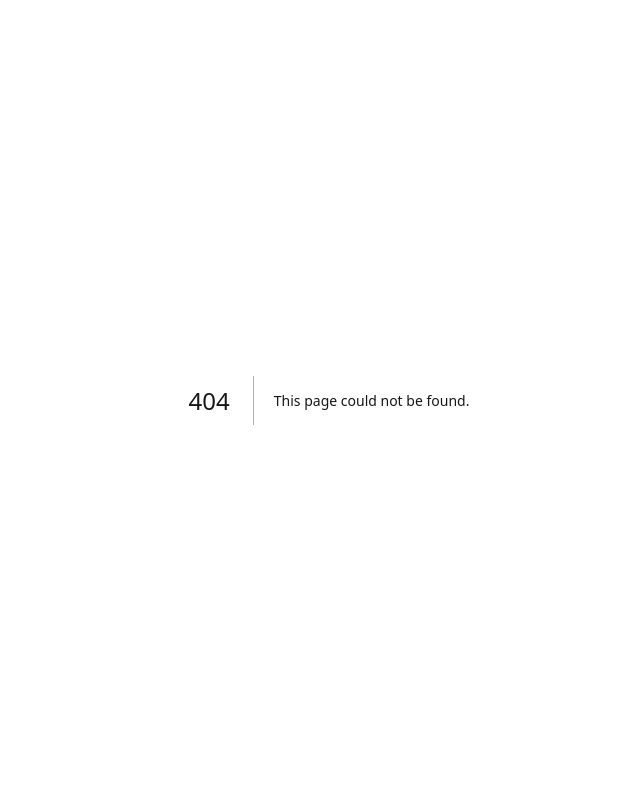
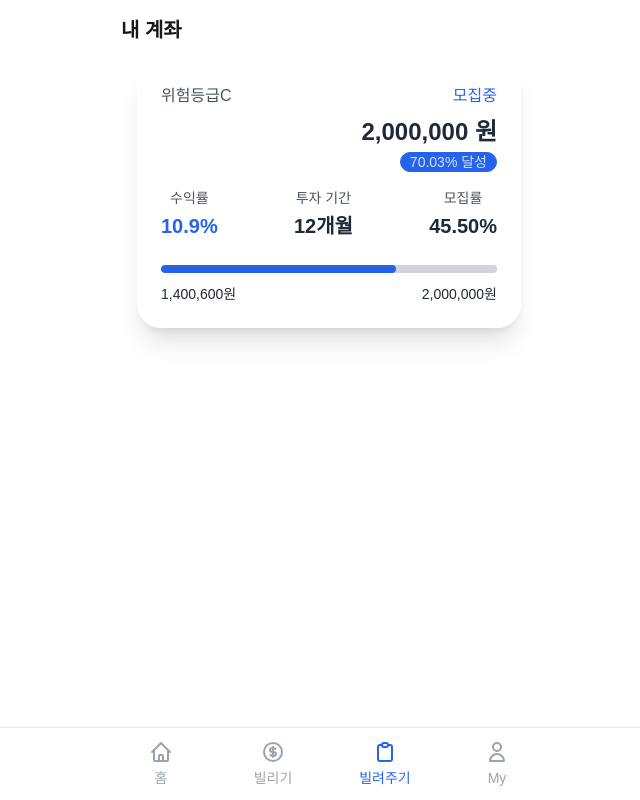
Before and after one commit to 5-Eagles/client, a Next.js app: page /lend in a window 1280 px wide. Before the commit this address had no page. Shown: the whole page, without its empty margins (311-951 px from the left). Built offline with nearby package versions, Linux system fonts and the light colour scheme; no server answers.

Commit message:
하단 탭 애니메이션 및 컴포넌트화

```diff
--- /dev/null
+++ b/src/app/lend/page.tsx
@@ -0,0 +1,30 @@
+import LoanSummaryCard from '@/components/loan_summary_card';
+import AuthNavButton from '@/components/AuthNavButton';
+import BottomNav from '@/components/BottomNav';
+
+export default function MyPage() {
+  return (
+    <>
+        <div className="w-full max-w-md mx-auto p-4 space-y-4">
+        <h1 className="text-xl font-bold">내 계좌</h1>
+
+        <LoanSummaryCard
+            title="위험등급C"
+            status="모집중"
+            amount={2000000}
+            badge="달성"
+            stats={[
+            { label: "수익률", value: "10.9%", color: "text-primary" },
+            { label: "투자 기간", value: "12개월" },
+            { label: "모집률", value: "45.50%" }
+            ]}
+            progressAmount={1400600}
+            targetAmount={2000000}
+            href="/loan-details"
+        />
+        </div>
+        <BottomNav />
+    </>
+
+  );
+}
--- a/src/app/mypage/page.tsx
+++ b/src/app/mypage/page.tsx
@@ -1,7 +1,8 @@
 import LoanSummaryCard from '@/components/loan_summary_card';
-
+import BottomNav from '@/components/BottomNav';
 export default function MyPage() {
   return (
+    <>
     <div className="w-full max-w-md mx-auto p-4 space-y-4">
       <h1 className="text-xl font-bold">내 계좌</h1>
 
@@ -49,6 +50,11 @@ export default function MyPage() {
         targetAmount={3000000}
         href="/lent"
       />
-    </div>
+       </div>
+      <BottomNav />
+    </>
+
+
+
   );
 }
--- a/src/app/page.tsx
+++ b/src/app/page.tsx
@@ -3,6 +3,7 @@ import RankingItem from '@/components/RankingItem';
 import AuthNavButton from '@/components/AuthNavButton';
 import Image from 'next/image';
 import ServiceCard from '@/components/MainCard';
+import BottomNav from '@/components/BottomNav';
 
 export default function Home() {
   const rankings = [
@@ -89,88 +90,7 @@ export default function Home() {
           </div>
         </div>
       </div>
-
-      <nav className='fixed bottom-0 w-full bg-white border-t'>
-        <div className='max-w-md mx-auto flex justify-between items-center px-12 py-4'>
-          <Link href='/' className='flex flex-col items-center text-blue-500'>
-            <svg
-              xmlns='http://www.w3.org/2000/svg'
-              className='h-6 w-6'
-              fill='none'
-              viewBox='0 0 24 24'
-              stroke='currentColor'
-            >
-              <path
-                strokeLinecap='round'
-                strokeLinejoin='round'
-                strokeWidth={2}
-                d='M3 12l2-2m0 0l7-7 7 7M5 10v10a1 1 0 001 1h3m10-11l2 2m-2-2v10a1 1 0 01-1 1h-3m-6 0a1 1 0 001-1v-4a1 1 0 011-1h2a1 1 0 011 1v4a1 1 0 001 1m-6 0h6'
-              />
-            </svg>
-            <span className='text-sm mt-1'>홈</span>
-          </Link>
-          <Link
-            href='/borrow'
-            className='flex flex-col items-center text-gray-400'
-          >
-            <svg
-              xmlns='http://www.w3.org/2000/svg'
-              className='h-6 w-6'
-              fill='none'
-              viewBox='0 0 24 24'
-              stroke='currentColor'
-            >
-              <path
-                strokeLinecap='round'
-                strokeLinejoin='round'
-                strokeWidth={2}
-                d='M12 8c-1.657 0-3 .895-3 2s1.343 2 3 2 3 .895 3 2-1.343 2-3 2m0-8c1.11 0 2.08.402 2.599 1M12 8V7m0 1v8m0 0v1m0-1c-1.11 0-2.08-.402-2.599-1M21 12a9 9 0 11-18 0 9 9 0 0118 0z'
-              />
-            </svg>
-            <span className='text-sm mt-1'>빌리기</span>
-          </Link>
-          <Link
-            href='/lend'
-            className='flex flex-col items-center text-gray-400'
-          >
-            <svg
-              xmlns='http://www.w3.org/2000/svg'
-              className='h-6 w-6'
-              fill='none'
-              viewBox='0 0 24 24'
-              stroke='currentColor'
-            >
-              <path
-                strokeLinecap='round'
-                strokeLinejoin='round'
-                strokeWidth={2}
-                d='M9 5H7a2 2 0 00-2 2v12a2 2 0 002 2h10a2 2 0 002-2V7a2 2 0 00-2-2h-2M9 5a2 2 0 002 2h2a2 2 0 002-2M9 5a2 2 0 012-2h2a2 2 0 012 2'
-              />
-            </svg>
-            <span className='text-sm mt-1'>빌려주기</span>
-          </Link>
-          <AuthNavButton
-            href='/mypage'
-            className='flex flex-col items-center text-gray-400'
-          >
-            <svg
-              xmlns='http://www.w3.org/2000/svg'
-              className='h-6 w-6'
-              fill='none'
-              viewBox='0 0 24 24'
-              stroke='currentColor'
-            >
-              <path
-                strokeLinecap='round'
-                strokeLinejoin='round'
-                strokeWidth={2}
-                d='M16 7a4 4 0 11-8 0 4 4 0 018 0zM12 14a7 7 0 00-7 7h14a7 7 0 00-7-7z'
-              />
-            </svg>
-            <span className='text-sm mt-1'>My</span>
-          </AuthNavButton>
-        </div>
-      </nav>
+      <BottomNav />
     </>
   );
 }
--- a/src/components/AuthNavButton.tsx
+++ b/src/components/AuthNavButton.tsx
@@ -4,15 +4,13 @@ import { useRouter } from 'next/navigation';
 import { createClient } from '@/utils/supabase/client';
 
 interface AuthNavButtonProps {
-  href: string;
   children: React.ReactNode;
   className?: string;
 }
 
 export default function AuthNavButton({
-  href,
   children,
-  className,
+  className = 'flex flex-col items-center text-gray-400',
 }: AuthNavButtonProps) {
   const router = useRouter();
   const supabase = createClient();
@@ -23,19 +21,14 @@ export default function AuthNavButton({
     } = await supabase.auth.getSession();
 
     if (session) {
-      // 로그인된 상태면 해당 페이지로 이동
-      router.push(href);
+      router.push('/mypage');
     } else {
-      // 로그인되지 않은 상태면 로그인 페이지로 이동
       router.push('/login');
     }
   };
 
   return (
-    <button
-      onClick={handleClick}
-      className={`flex flex-col items-center ${className}`}
-    >
+    <button onClick={handleClick} className={className}>
       {children}
     </button>
   );
--- /dev/null
+++ b/src/components/BottomNav.tsx
@@ -0,0 +1,98 @@
+'use client';
+
+import Link from 'next/link';
+import AuthNavButton from './AuthNavButton';
+import { usePathname } from 'next/navigation';
+
+export default function BottomNav() {
+  const pathname = usePathname();
+  console.log('Current pathname:', pathname);
+
+  const getTextColor = (path: string) => {
+    if (path === '/my') {
+      return pathname.startsWith('/my') ? 'text-primary' : 'text-gray-400';
+    }
+    return pathname === path ? 'text-primary' : 'text-gray-400';
+  };
+
+  const getLinkClasses = (path: string) => {
+    return `flex flex-col items-center h-full px-2 rounded-full hover:bg-base-200 transition-all duration-200 active:scale-95 ${getTextColor(
+      path
+    )}`;
+  };
+
+  return (
+    <nav className='fixed bottom-0 w-full bg-base-100 border-t'>
+      <div className='grid grid-cols-4 w-full max-w-md mx-auto py-3'>
+        <Link href='/' className={getLinkClasses('/')}>
+          <svg
+            xmlns='http://www.w3.org/2000/svg'
+            className='h-6 w-6'
+            fill='none'
+            viewBox='0 0 24 24'
+            stroke='currentColor'
+          >
+            <path
+              strokeLinecap='round'
+              strokeLinejoin='round'
+              strokeWidth={2}
+              d='M3 12l2-2m0 0l7-7 7 7M5 10v10a1 1 0 001 1h3m10-11l2 2m-2-2v10a1 1 0 01-1 1h-3m-6 0a1 1 0 001-1v-4a1 1 0 011-1h2a1 1 0 011 1v4a1 1 0 001 1m-6 0h6'
+            />
+          </svg>
+          <span className='text-sm mt-1'>홈</span>
+        </Link>
+        <Link href='/borrow' className={getLinkClasses('/borrow')}>
+          <svg
+            xmlns='http://www.w3.org/2000/svg'
+            className='h-6 w-6'
+            fill='none'
+            viewBox='0 0 24 24'
+            stroke='currentColor'
+          >
+            <path
+              strokeLinecap='round'
+              strokeLinejoin='round'
+              strokeWidth={2}
+              d='M12 8c-1.657 0-3 .895-3 2s1.343 2 3 2 3 .895 3 2-1.343 2-3 2m0-8c1.11 0 2.08.402 2.599 1M12 8V7m0 1v8m0 0v1m0-1c-1.11 0-2.08-.402-2.599-1M21 12a9 9 0 11-18 0 9 9 0 0118 0z'
+            />
+          </svg>
+          <span className='text-sm mt-1'>빌리기</span>
+        </Link>
+        <Link href='/lend' className={getLinkClasses('/lend')}>
+          <svg
+            xmlns='http://www.w3.org/2000/svg'
+            className='h-6 w-6'
+            fill='none'
+            viewBox='0 0 24 24'
+            stroke='currentColor'
+          >
+            <path
+              strokeLinecap='round'
+              strokeLinejoin='round'
+              strokeWidth={2}
+              d='M9 5H7a2 2 0 00-2 2v12a2 2 0 002 2h10a2 2 0 002-2V7a2 2 0 00-2-2h-2M9 5a2 2 0 002 2h2a2 2 0 002-2M9 5a2 2 0 012-2h2a2 2 0 012 2'
+            />
+          </svg>
+          <span className='text-sm mt-1'>빌려주기</span>
+        </Link>
+        <AuthNavButton className={getLinkClasses('/my')}>
+          <svg
+            xmlns='http://www.w3.org/2000/svg'
+            className='h-6 w-6'
+            fill='none'
+            viewBox='0 0 24 24'
+            stroke='currentColor'
+          >
+            <path
+              strokeLinecap='round'
+              strokeLinejoin='round'
+              strokeWidth={2}
+              d='M16 7a4 4 0 11-8 0 4 4 0 018 0zM12 14a7 7 0 00-7 7h14a7 7 0 00-7-7z'
+            />
+          </svg>
+          <span className='text-sm mt-1 font-medium'>My</span>
+        </AuthNavButton>
+      </div>
+    </nav>
+  );
+}
```
